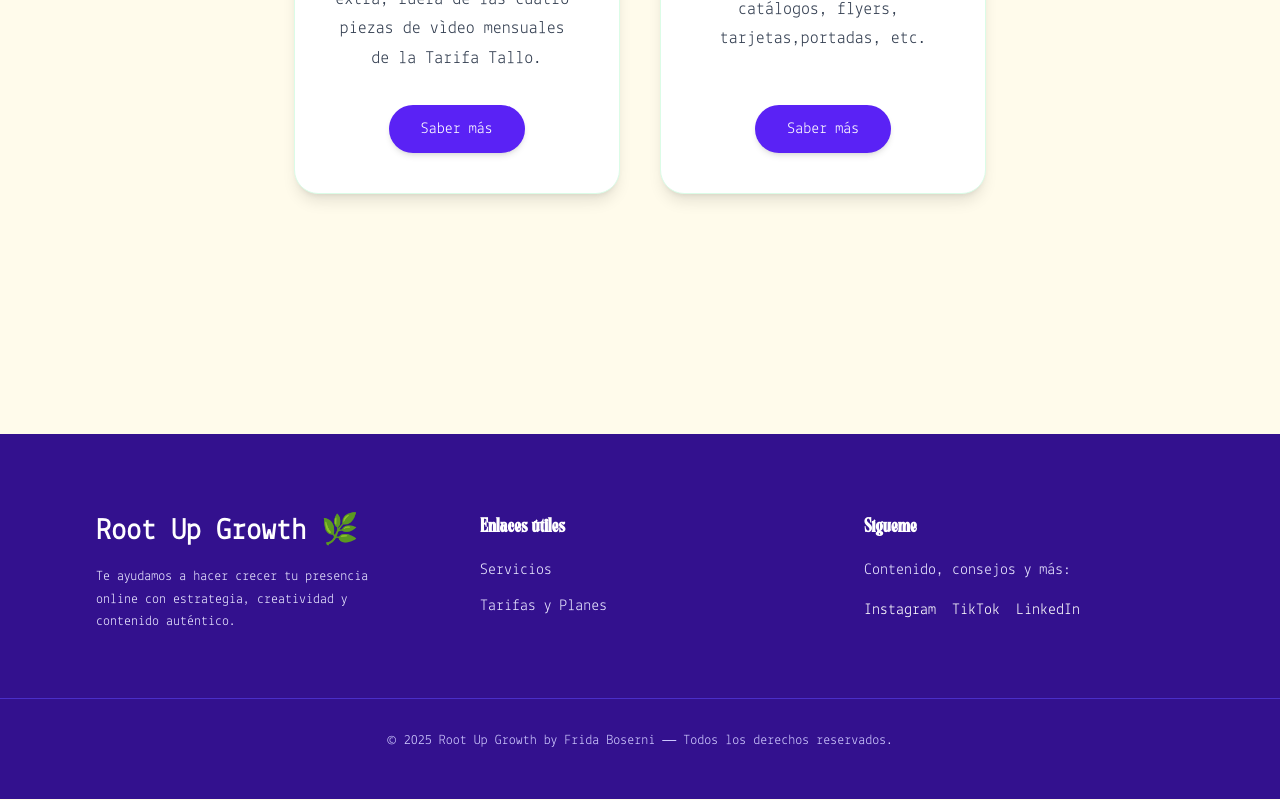
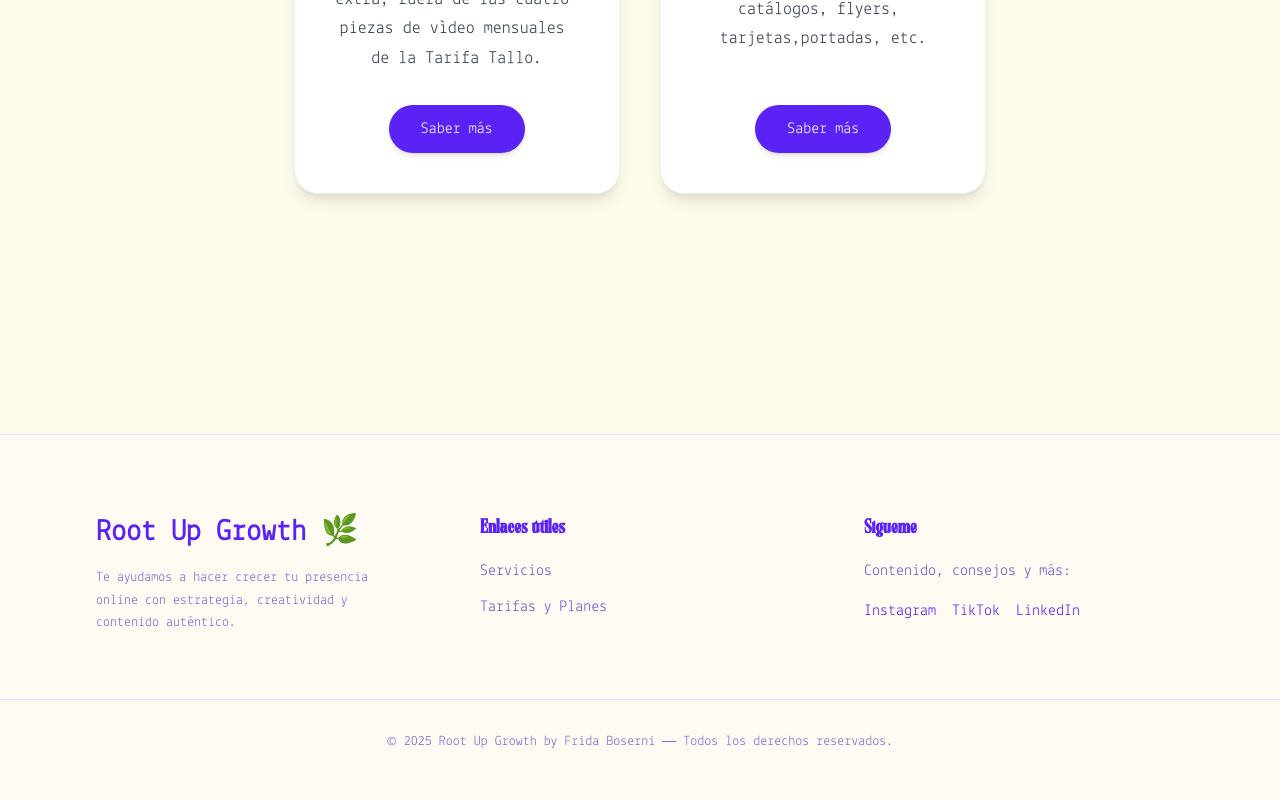
Before and after one commit to davetorta94/rootupgrowth, a Next.js app: page /tarifas in a window 1280 px wide. Shown: the part 2416-3216 px from the top of the page. Built offline with nearby package versions, Linux system fonts and the light colour scheme; what tailwindcss-animated would draw is missing.

Commit message:
new footer design to check performance

```diff
--- a/src/components/footer.tsx
+++ b/src/components/footer.tsx
@@ -5,7 +5,7 @@ import Link from "next/link";
 
 export function Footer() {
   return (
-    <footer className="bg-[#33118e] text-white pt-20 pb-12 mt-32 relative">
+    <footer className="bg-[#fffbf3] text-[#5a22f5] pt-20 pb-12 mt-32 border-t border-[#e8e0ff]">
       <div className="max-w-6xl mx-auto px-8 grid md:grid-cols-3 gap-16">
 
         {/* Branding */}
@@ -15,7 +15,7 @@ export function Footer() {
           viewport={{ once: true }}
         >
           <h3 className="text-3xl font-bold mb-4">Root Up Growth 🌿</h3>
-          <p className="text-sm text-[#e8e6ff] leading-relaxed">
+          <p className="text-sm text-[#7c6ad3] leading-relaxed">
             Te ayudamos a hacer crecer tu presencia online con estrategia,
             creatividad y contenido auténtico.
           </p>
@@ -29,9 +29,17 @@ export function Footer() {
           transition={{ delay: 0.1 }}
         >
           <h4 className="text-xl font-semibold mb-4">Enlaces útiles</h4>
-          <ul className="space-y-3 text-[#e8e6ff]">
-            <li><Link href="/servicios" className="hover:text-white">Servicios</Link></li>
-            <li><Link href="/tarifas" className="hover:text-white">Tarifas y Planes</Link></li>
+          <ul className="space-y-3 text-[#6a58c7]">
+            <li>
+              <Link href="/servicios" className="hover:text-[#5a22f5] transition-colors">
+                Servicios
+              </Link>
+            </li>
+            <li>
+              <Link href="/tarifas" className="hover:text-[#5a22f5] transition-colors">
+                Tarifas y Planes
+              </Link>
+            </li>
           </ul>
         </motion.div>
 
@@ -43,18 +51,18 @@ export function Footer() {
           transition={{ delay: 0.2 }}
         >
           <h4 className="text-xl font-semibold mb-4">Sígueme</h4>
-          <p className="text-[#e8e6ff] mb-4">Contenido, consejos y más:</p>
+          <p className="text-[#6a58c7] mb-4">Contenido, consejos y más:</p>
           <div className="flex gap-4">
-            <Link href="https://www.instagram.com/fridaboserni/" className="hover:text-white">Instagram</Link>
-            <Link href="https://www.tiktok.com/@fridaboserni" className="hover:text-white">TikTok</Link>
-            <Link href="https://www.linkedin.com/in/elenabotana/" className="hover:text-white">LinkedIn</Link>
+            <Link href="https://www.instagram.com/fridaboserni/" className="hover:text-[#5a22f5]">Instagram</Link>
+            <Link href="https://www.tiktok.com/@fridaboserni" className="hover:text-[#5a22f5]">TikTok</Link>
+            <Link href="https://www.linkedin.com/in/elenabotana/" className="hover:text-[#5a22f5]">LinkedIn</Link>
           </div>
         </motion.div>
 
       </div>
 
       {/* Copyright */}
-      <div className="mt-16 pt-8 border-t border-[#4a2fc9] text-center text-sm text-[#cfcaff]">
+      <div className="mt-16 pt-8 border-t border-[#e5dbff] text-center text-sm text-[#7c6ad3]">
         © {new Date().getFullYear()} Root Up Growth by Frida Boserni — Todos los derechos reservados.
       </div>
     </footer>
```
